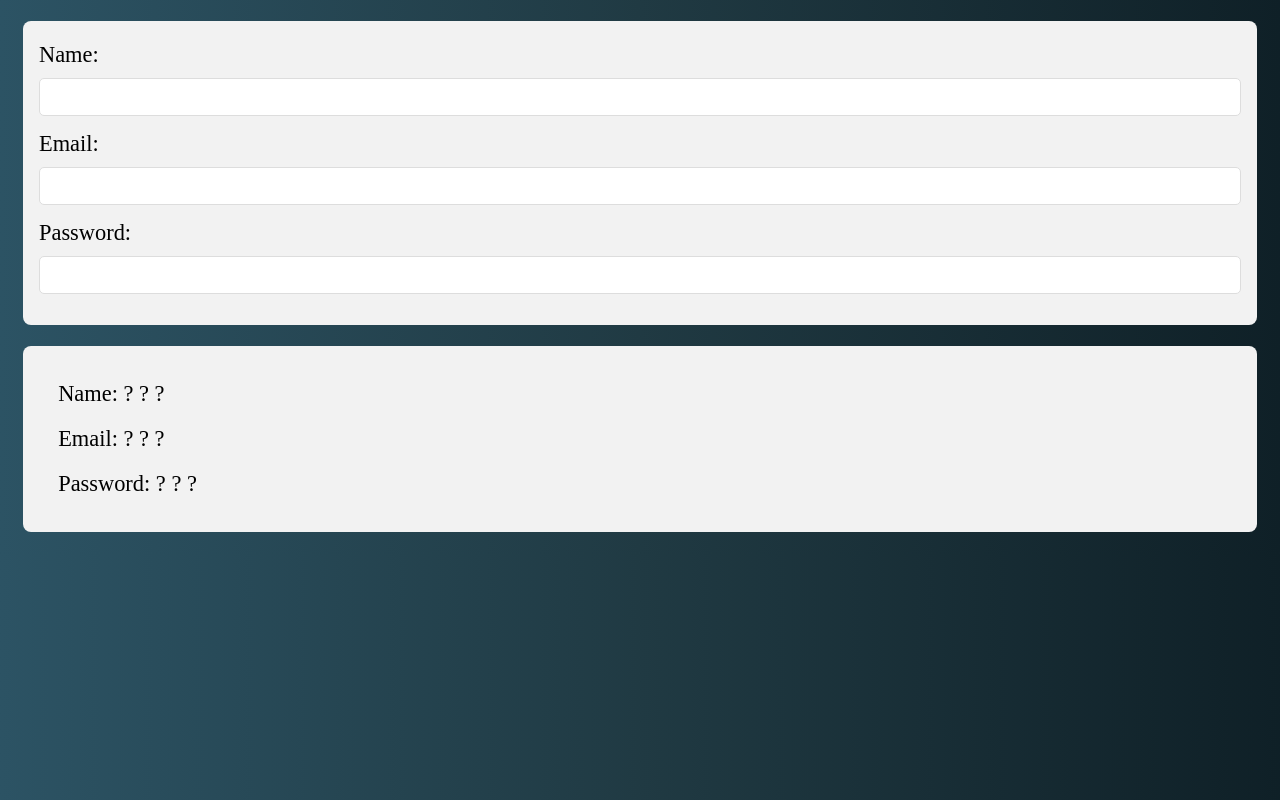
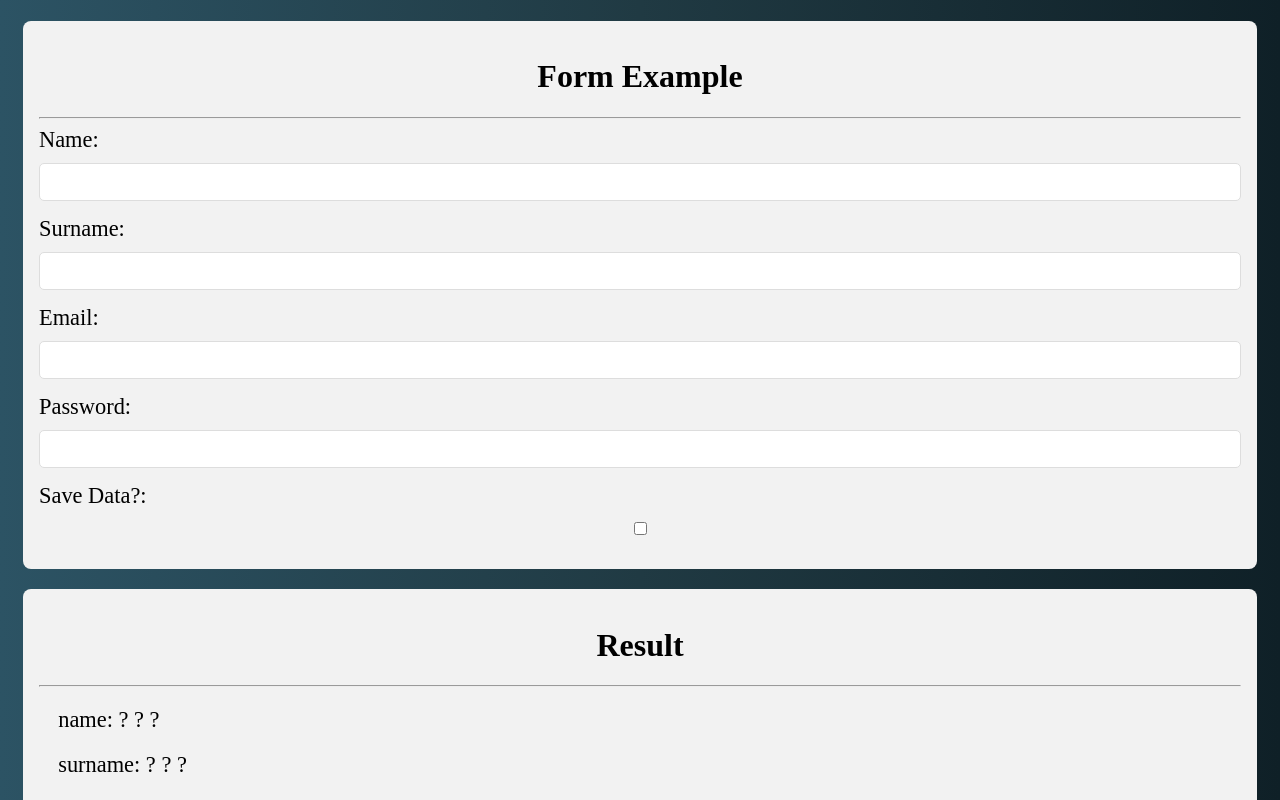
Before and after one commit to rafaeldtx/vue-form-example, a Vue app: page / in a window 1280 px wide. Shown: the top 800 px of the page. Built offline with nearby package versions, Linux system fonts and the light colour scheme.

Commit message:
(Form) Fixed form attributes

```diff
--- a/src/App.vue
+++ b/src/App.vue
@@ -1,42 +1,25 @@
 <template>
   <div id="app">
-    <Form :attributes="formAttributes" />
-    <Result :result="formAttributes"/>
+    <Form title='Form Example' />
   </div>
 </template>
 
 <script>
 import Form from './components/Form.vue'
-import Result from './components/Result.vue'
 
 export default {
   name: 'App',
-  components: { Form, Result },
-  data() {
-    return {
-        formAttributes: [
-            { name: 'name', value: null },
-            { name: 'email', value: null },
-            { name: 'password', value: null }
-        ]
-    }
-  }
+  components: { Form }
 }
 </script>
 
 <style>
 body {
-	background: #0F2027;  /* fallback for old browsers */
-    background: -webkit-linear-gradient(to right, #2C5364, #203A43, #0F2027);  /* Chrome 10-25, Safari 5.1-6 */
-    background: linear-gradient(to right, #2C5364, #203A43, #0F2027); /* W3C, IE 10+/ Edge, Firefox 16+, Chrome 26+, Opera 12+, Safari 7+ */
+	background: #0F2027;
+    background: -webkit-linear-gradient(to right,
+                                       #2C5364, #203A43, #0F2027);
+    background: linear-gradient(to right, #2C5364, #203A43, #0F2027);
 
 }
 
-.card-grid {
-    background-color: #F2F2F2;
-    border-radius: 8px;
-    padding: 1rem;
-    margin: 1.3rem 15px;
-}
-
 </style>
--- a/src/components/Form.vue
+++ b/src/components/Form.vue
@@ -1,38 +1,98 @@
 <template>
-    <div class="form card-grid">
-        <h1 class="form-title" v-if="title">{{ title }}</h1>
-        <hr v-if="title">
+    <div class="form">
+        <form class="card-grid">
+            <h1 class="title" v-if="title">{{ title }}</h1>
+            <hr v-if="title">
 
-        <input-group
-            v-for="attribute in attributes"
-            :label="attribute.name"
-            :key="attribute.name"
-        >
-            <input type="text" :name="attribute.name" :id="attribute.name">
-        </input-group>
+            <input-group label="Name">
+                <input
+                    type="text"
+                    name="name"
+                    id="name"
+                    v-model.lazy="attributes.name"
+                />
+            </input-group>
+
+            <input-group label="Surname">
+                <input
+                    type="text"
+                    name="surname"
+                    id="surname"
+                    v-model.lazy="attributes.surname"
+                />
+            </input-group>
+
+             <input-group label="Email">
+                <input
+                    type="email"
+                    name="email"
+                    id="email"
+                    v-model.lazy="attributes.email"
+                />
+            </input-group>
+
+            <input-group label="Password">
+                <input
+                    type="password"
+                    name="password"
+                    id="password"
+                    v-model.lazy="attributes.password"
+                />
+            </input-group>
+
+            <input-group label="Save Data?">
+                <input
+                    type="checkbox"
+                    name="saveData"
+                    id="saveData"
+                    v-model.lazy="attributes.saveData"
+                />
+            </input-group>
+        </form>
+
+        <div class="card-grid">
+            <result :attributes="attributes" />
+        </div>
     </div>
 </template>
 
 <script>
 import InputGroup from './InputGroup'
+import Result from './Result'
 
 export default {
-    components: { InputGroup },
+    components: { InputGroup, Result },
     props: {
         title: {
             type: String,
             default: null
-        },
-        attributes: {
-            type: Array,
-            required: true
+        }
+    },
+    data() {
+        return {
+            attributes: {
+                name: null,
+                surname: null,
+                email: null,
+                password: null,
+                saveData: false
+            }
         }
     }
 }
 </script>
 
 <style>
-.form .title {
+.title {
     text-align: center;
 }
+
+
+
+.form .card-grid {
+    background-color: #F2F2F2;
+    border-radius: 8px;
+    padding: 1rem;
+    margin: 1.3rem 15px;
+}
 </style>
--- a/src/components/Result.vue
+++ b/src/components/Result.vue
@@ -1,8 +1,10 @@
 <template>
-  <div class="card-grid">
-      <div class="result-group" v-for="field in result" :key="field.name">
-          <span class="title">{{ field.name }}:</span>
-          {{ field.value || "? ? ?" }}
+  <div class="result">
+      <h1 class="title">Result</h1>
+      <hr>
+      <div class="group" v-for="(field, index) in attributes" :key="index">
+          <span class="title">{{ index }}:</span>
+          {{ field || "? ? ?" }}
       </div>
   </div>
 </template>
@@ -10,8 +12,8 @@
 <script>
 export default {
     props: {
-        result: {
-            type: Array,
+        attributes: {
+            type: Object,
             required: true
         }
     }
@@ -19,7 +21,7 @@ export default {
 </script>
 
 <style>
-    .result-group {
+    .result .group {
         font-size: 1.4rem;
         margin: 1.2rem;
     }
```
